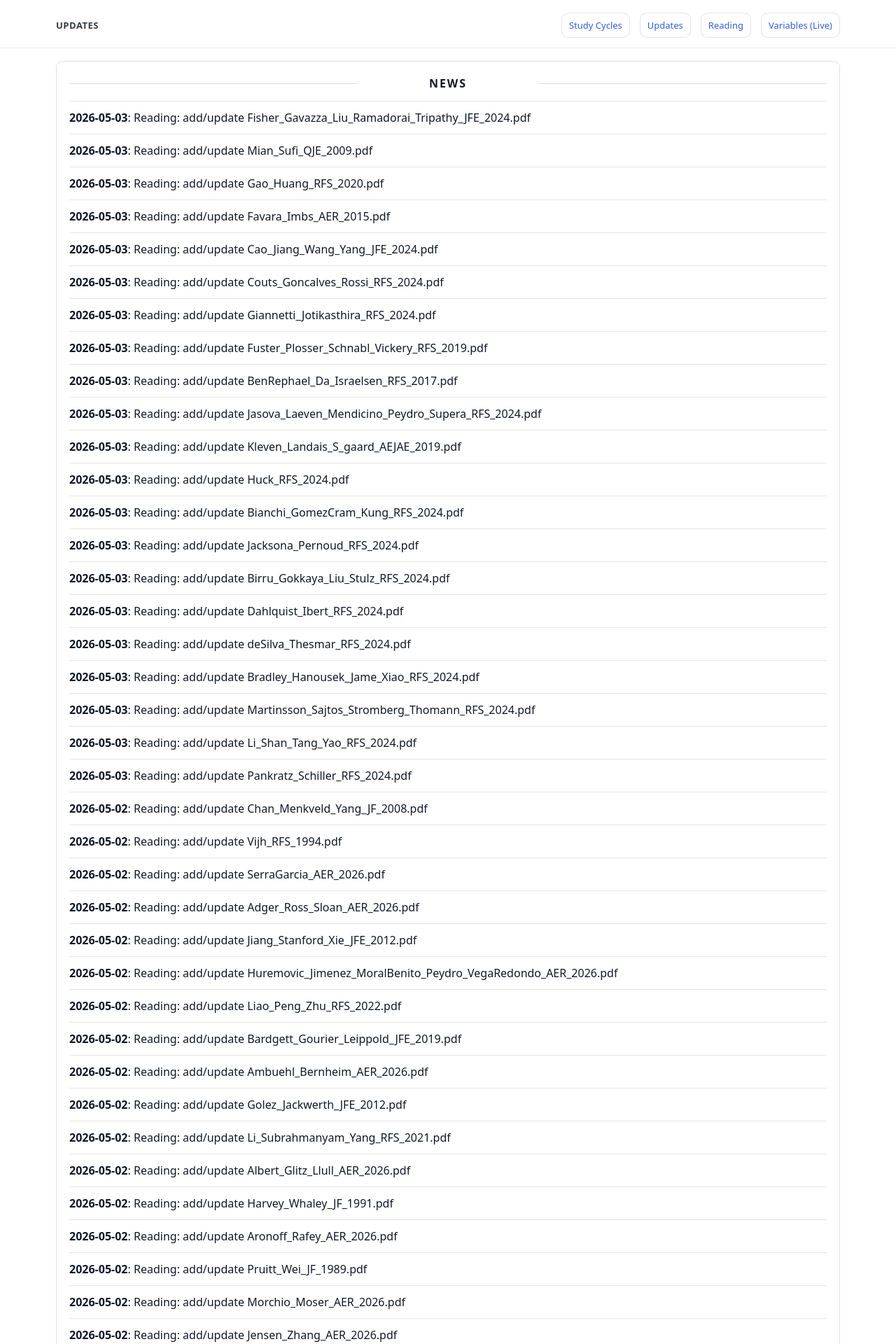
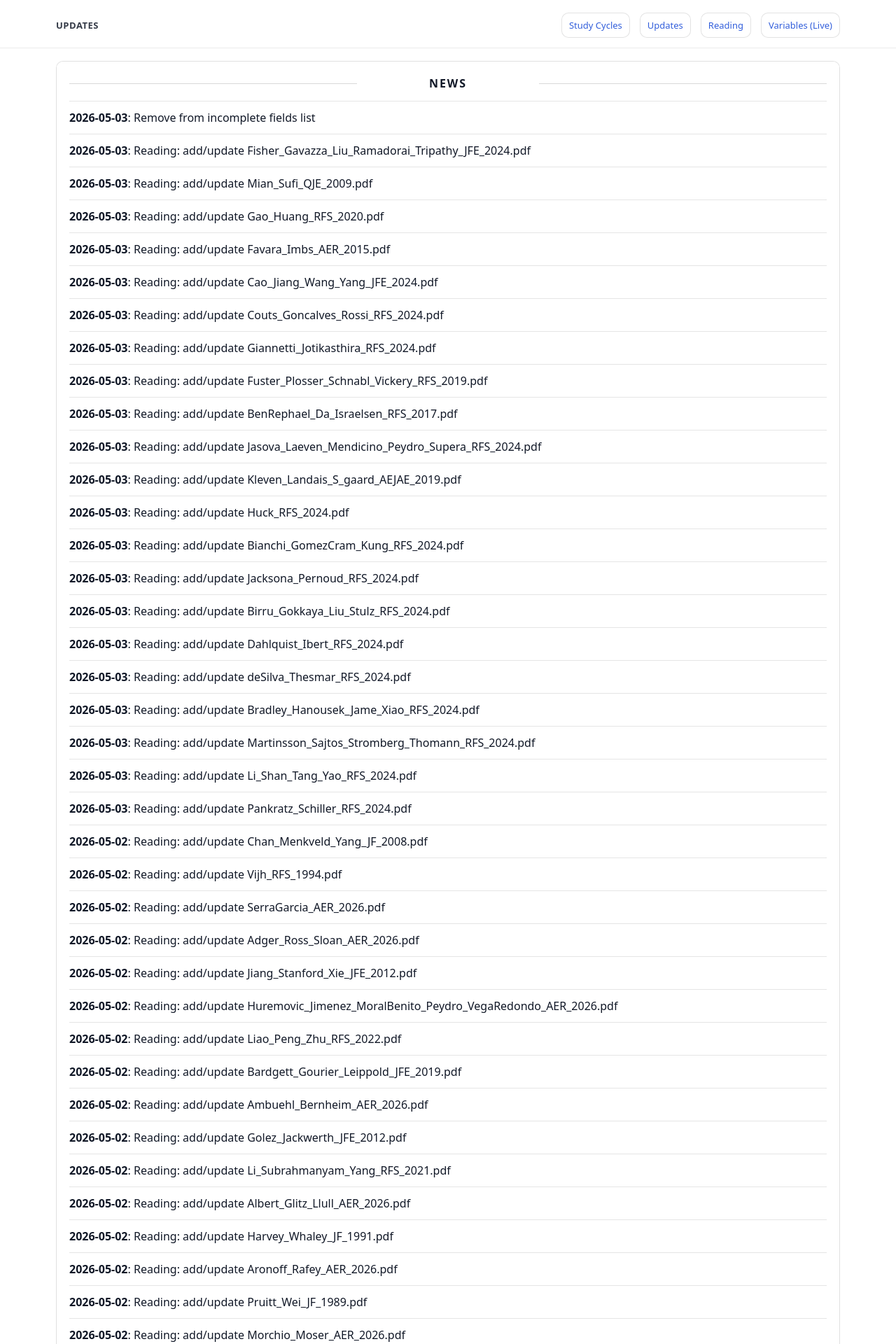
Before and after one commit to yaxinzn/study-archive, a Jekyll site: the page built from updates/index.md, in a window 1280 px wide. Shown: the top 1920 px of the page at 70% size. Built offline with Jekyll 4.4.1, drawn with Linux system fonts in a browser that asks for light colours; some of the changed text lies outside the part shown.

Commit message:
chore: update NEWS feed

```diff
--- a/_data/news.yml
+++ b/_data/news.yml
@@ -1,4 +1,7 @@
 # Auto-generated update history (sorted newest -> oldest). Do not edit manually.
+- ts: "1777805729"
+  date: "2026-05-03"
+  title: "Remove from incomplete fields list"
 - ts: "1777799880"
   date: "2026-05-03"
   title: "Reading: add/update Fisher_Gavazza_Liu_Ramadorai_Tripathy_JFE_2024.pdf"
```
